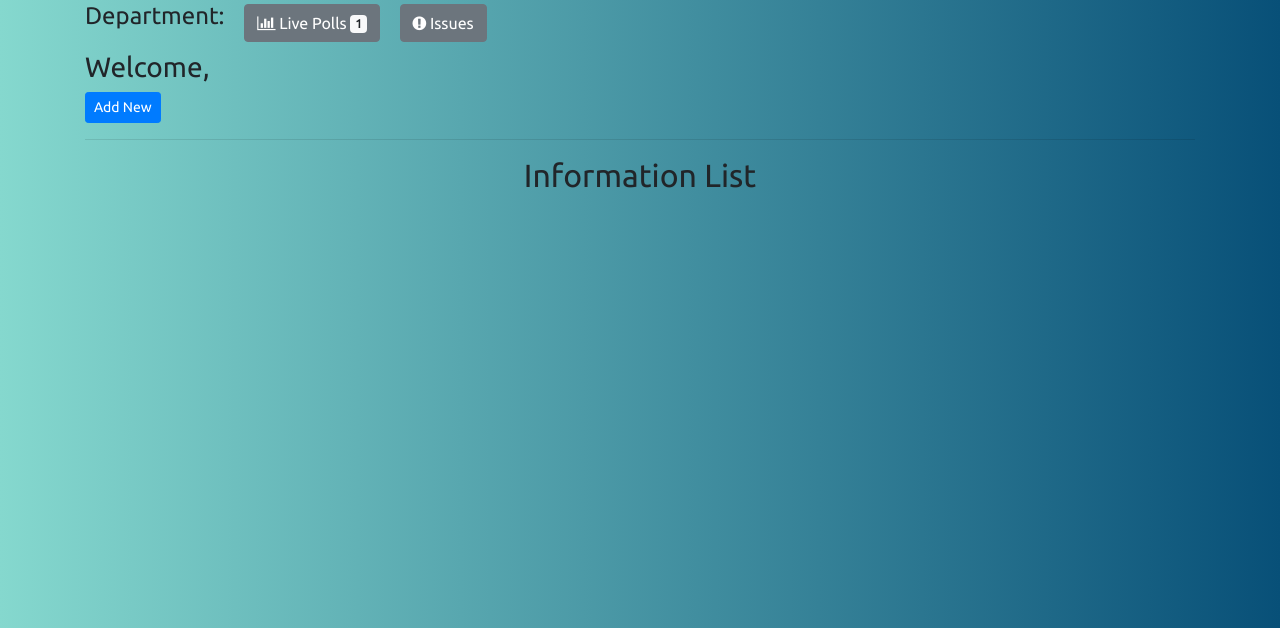
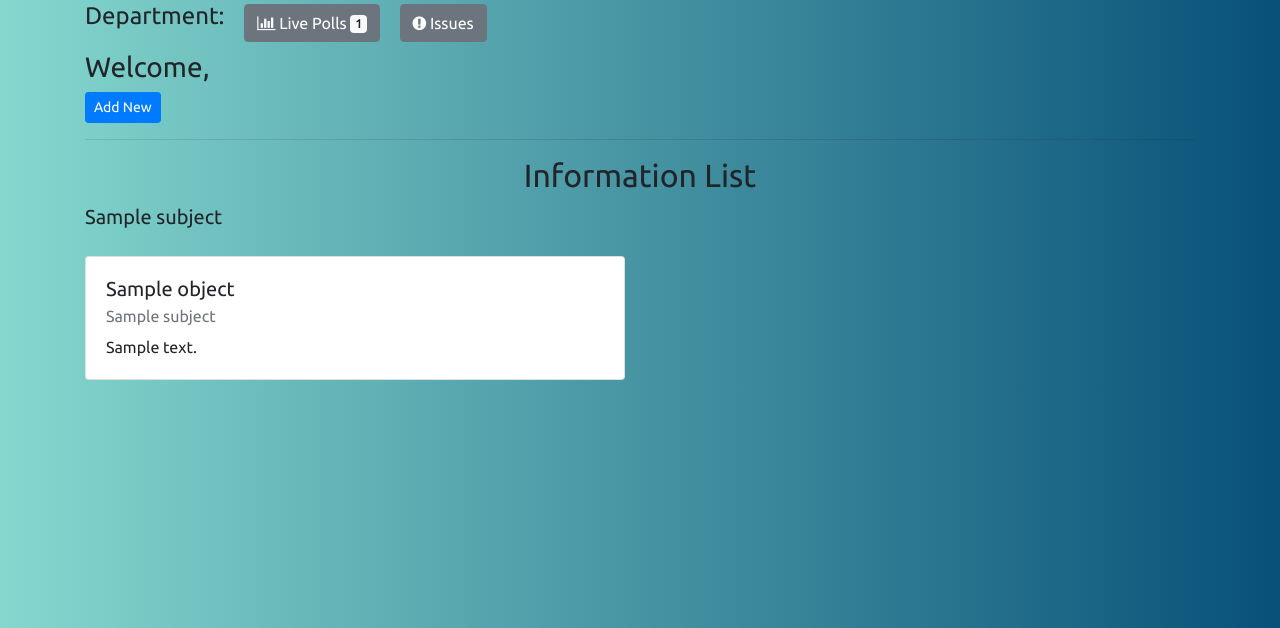
Before and after one commit to anonshubh/issue-reporter, a Django app: template infolist/templates/infolist/list.html in a window 1280 px wide. Shown: the part 130-758 px from the top of the page. Run offline with Django 3.2, Linux system fonts and the light colour scheme; the template is opened without the code that fills it: most values are stand-ins (such as "Sample title", 1, 10 or a date in 2020); some libraries are stand-ins or nearby versions.

Commit message:
Added Cards for InfoList Display View

```diff
--- a/infolist/templates/infolist/list.html
+++ b/infolist/templates/infolist/list.html
@@ -14,10 +14,25 @@
 {% endif %}
 <hr>
 <h2 class="mt-2 text-center">Information List</h2>
-<div class="row">
-    <div class="col">
-        <!-- table -->
+{% for objects,subject in object_list %}
+    <p class="lead">{{subject.subject}}</p>
+    {% for object in objects %}
+    <div class="row">
+        <div class="col-lg-6 col-md-8 col-sm-12">
+            <div class="card my-2">
+                <div class="card-body">
+                <h5 class="card-title">{{object.title}}</h5>
+                <h6 class="card-subtitle mb-2 text-muted">{{subject.subject}}</h6>
+                <p class="card-text">{{object.content|safe}}</p>
+                {% if request.user.info.is_cr or request.user.info == object.user %}
+                <a href="{% url 'infolist:delete' object.id %}" class="card-link btn btn-danger btn-sm">Delete</a>
+                {% endif %}
+                </div>
+            </div>
+        </div>
     </div>
-</div>
-
+        {% empty %}
+        <p>No Data for {{subject.subject}}!</p>
+        {% endfor %}
+    {% endfor %}
 {% endblock %}
--- a/polling/templates/polling/poll-list.html
+++ b/polling/templates/polling/poll-list.html
@@ -4,7 +4,8 @@
 
 <h2 class="mt-3 text-center">TeamEzI Resolved</h2>
 <h4 class="inline-block">Department: {{request.user.info.department|upper}} {{request.user.info.join_year}}</h4>
-<a class="btn btn-secondary ml-3 " href="{% url 'reporter:index' %}"><i class="fa fa-exclamation-circle"></i> Issues</a>
+<a class="btn btn-secondary ml-3 mt-2" href="{% url 'reporter:index' %}"><i class="fa fa-exclamation-circle"></i> Issues</a>
+<a href="{% url 'infolist:list' %}" class="btn btn-secondary ml-2 mt-2">Info-List</a>
 <h3 class="mt-2">Welcome, {{request.user.first_name}} {{request.user.last_name}}</h3>
 
 {% if request.user.info.is_cr %}
```
Also changed, not shown: db.sqlite3.
